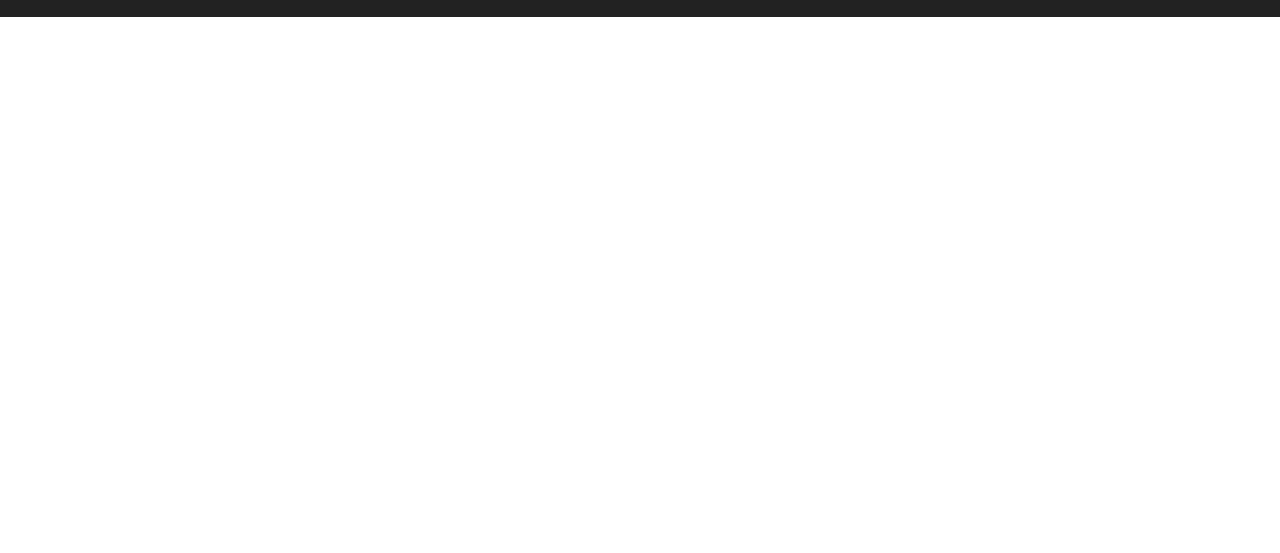
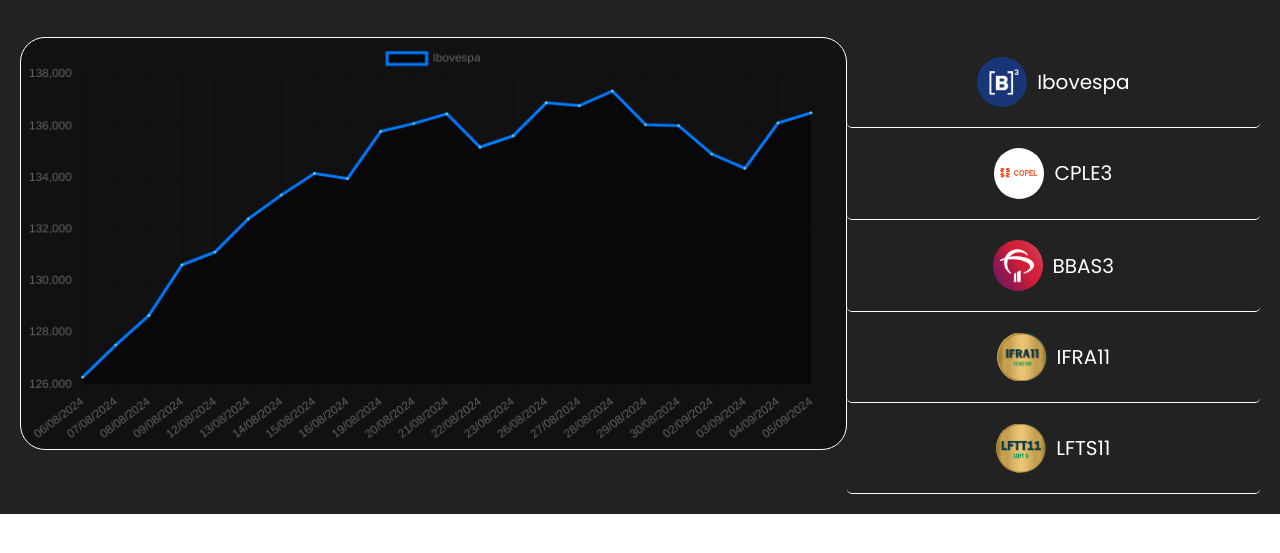
Before and after one commit to Manomafo/Invest-Pulse, a plain HTML site: page paginas/inicial/inicial.html in a window 1280 px wide. Shown: the part 195-748 px from the top of the page. Drawn offline with nearby package versions, Linux system fonts and the light colour scheme.

Commit message:
feat: add graficos e divs de ações

```diff
--- a/paginas/inicial/inicial.css
+++ b/paginas/inicial/inicial.css
@@ -130,6 +130,75 @@
     object-fit: contain;
   }
 
+  .bottom-section {
+    display: flex;
+    background-color: #222;
+    padding: 20px;
+  }
+
+  .bottom-section .left {
+    flex: 2;
+    display: flex;
+    flex-direction: column;
+    align-items: center;
+  }
+
+  .bottom-section .indices {
+    color: #ffffff;
+    margin-bottom: 10px;
+    font-weight: bold;
+  }
+
+  .bottom-section .right {
+    flex: 1;
+    display: flex;
+    flex-direction: column;
+    justify-content: space-around;
+    /* border: 1px solid green; */
+  }
+
+  .bottom-section .right div {
+    padding: 20px 10px;
+    border: none;
+    background-color: #222;
+    color: white;
+    cursor: pointer;
+    border-radius: 5px;
+    border-bottom: 1px solid #fff;
+    transition: background-color 0.3s ease;
+    font-size: 20px;
+  }
+
+  .bottom-section .right div:hover {
+    background-color: #57449a;
+  }
+
+  #Ibovespa,
+  #CPLE3,
+  #BBAS3,
+  #IFRA11,
+  #LFTS11 {
+    display: flex;
+    justify-content: center;
+    align-items: center;
+    gap: 10px;
+  }
+
+  .b3 {
+    width: 50px;
+    border-radius: 40px;
+  }
+
+  canvas {
+    overflow-x: auto;
+    white-space: nowrap;
+    max-width: 1000px;
+    background-color: rgba(0, 0, 0, 0.5);
+    border: 1px solid #fff;
+    border-radius: 25px;
+    padding: 5px;
+  }
+
 
 
 
--- a/paginas/inicial/inicial.html
+++ b/paginas/inicial/inicial.html
@@ -38,6 +38,39 @@
         </div>
     </section>
 
+    <section class="bottom-section">
+        <div class="left">
+            <canvas id="chart"></canvas>
+        </div>
+        <div class="right">
+            <div id="Ibovespa">
+                <img src="./img/B3.PNG" class="b3" alt="">
+                Ibovespa
+            </div>
+
+            <div id="CPLE3">
+                <img src="./img/copel.PNG" class="b3" alt="">
+                CPLE3
+            </div>
+
+            <div id="BBAS3">
+                <img src="./img/Bradesco.PNG" class="b3" alt="">
+                BBAS3
+            </div>
+
+            <div id="IFRA11">
+                <img src="./img/IFRA11.PNG" class="b3" alt="">
+                IFRA11
+            </div>
+
+            <div id="LFTS11">
+                <img src="./img/LFTS11.PNG" class="b3" alt="">
+                LFTS11
+            </div>
+
+        </div>
+    </section>
+
 
 
 
--- a/paginas/inicial/inicial.js
+++ b/paginas/inicial/inicial.js
@@ -1,7 +1,72 @@
+const ctx = document.getElementById('chart').getContext('2d');
 
 const hamburger = document.getElementById('hamburger');
 const navLinks = document.getElementById('nav-links');
 
+
+let chart = new Chart(ctx, {
+    type: 'line',
+    data: {
+        labels: ['06/08/2024', '07/08/2024', '08/08/2024', '09/08/2024', '12/08/2024', '13/08/2024', '14/08/2024', '15/08/2024', '16/08/2024', '19/08/2024', '20/08/2024', '21/08/2024', '22/08/2024', '23/08/2024', '26/08/2024', '27/08/2024', '28/08/2024', '29/08/2024', '30/08/2024', '02/09/2024', '03/09/2024', '04/09/2024', '05/09/2024'],
+        datasets: [{
+            label:"Ibovespa",
+            fill: true,
+            lineTension:0,
+            // backgroundColor:"rgba(0,0,0,0.5)",
+            backgroundColor:"rgba(0,0,0,0.5)",
+            // borderColor:"rgba(255,210,0,1)",
+            borderColor:"#007bff",
+            borderCapStyle:"butt",
+            borderDash: [],
+            borderDashOffset:0.0,
+            borderJoinStyle:"miter",
+            pointBorderColor:"rgba(75,192,192,1)",
+            pointBackgroundColor:"#fff",
+            pointBorderWidth:"1",
+            pointHoverRadius:"3",
+            pointHoverBackgroundColor:"rgba(75,192,192,1)",
+            pointHoverBorderColor:"rgba(220,220,220,1)",
+            pointHoverBorderWidth:"2",
+            pointRadius:"1",
+            pointHitRadius:"10",
+            data: [126266.70, 127513.88, 128660.88, 130614.59, 131115.90, 132397.97, 133317.66, 134153.42, 133953.25, 135777.98, 136087.41, 136463.65, 135173.39, 135608.47, 136888.71, 136775.91, 137343.96, 136041.35, 136004.01, 134906.07, 134353.48, 136110.73, 136502.49],
+            // fill:true,
+            // backgroundColor: "#ccc",
+            // label: 'Gráfico 1',
+            // data: [5410, 10665, 21430, 35040, 40124, 58798, 62205, 74872],
+            // backgroundColor: 'rgba(0, 123, 255, 0.5)',
+            // borderColor: '#007bff',
+            // borderWidth: 1
+        }]
+    }
+});
+
+document.getElementById('Ibovespa').addEventListener('click', () => {
+    updateChart([126266.70, 127513.88, 128660.88, 130614.59, 131115.90, 132397.97, 133317.66, 134153.42, 133953.25, 135777.98, 136087.41, 136463.65, 135173.39, 135608.47, 136888.71, 136775.91, 137343.96, 136041.35, 136004.01, 134906.07, 134353.48, 136110.73, 136502.49], 'Ibovespa');
+});
+document.getElementById('CPLE3').addEventListener('click', () => {
+    updateChart([9.19, 9.15, 9.15, 9.29, 9.32, 9.36, 9.53, 9.44, 9.45, 9.56, 9.56, 9.55, 9.53, 9.66, 9.54, 9.44, 9.49, 9.45, 9.38, 9.49, 9.57, 9.76, 9.76], 'CPLE3');
+});
+
+document.getElementById('BBAS3').addEventListener('click', () => {
+    updateChart([26.26, 25.91, 25.80, 26.16, 26.72, 27.06, 27.52, 27.73, 27.95, 28.70, 28.83, 28.70, 28.01, 28.22, 28.33, 28.01, 28.18, 28.30, 28.12, 28.42, 28.68, 28.99, 29.25], 'BBAS3');
+});
+
+document.getElementById('IFRA11').addEventListener('click', () => {
+    updateChart([107.43, 107.09, 107.99, 107.76, 107.95, 108.06, 108.79, 108.46, 109.52, 109.24, 109.34, 109.42, 109.23, 109.92, 109.18, 109.56, 109.24, 109.42, 109.92, 110.31, 110.43, 111.20, 108.51], 'IFRA11');
+});
+
+document.getElementById('LFTS11').addEventListener('click', () => {
+    updateChart([122.18, 122.24, 122.28, 122.35, 122.38, 122.42, 122.48, 122.53, 122.57, 122.60, 122.66, 122.71, 122.77, 122.81, 122.87, 122.92, 122.95, 123.00, 123.07, 123.12, 123.15, 123.22, 123.27], 'LFTS11');
+});
+
+function updateChart(data, label) {
+    chart.data.datasets[0].data = data;
+    chart.data.datasets[0].label = label;
+    chart.update();
+}
+
+
 hamburger.addEventListener('click', () => {
     navLinks.classList.toggle('active');
 });
```
